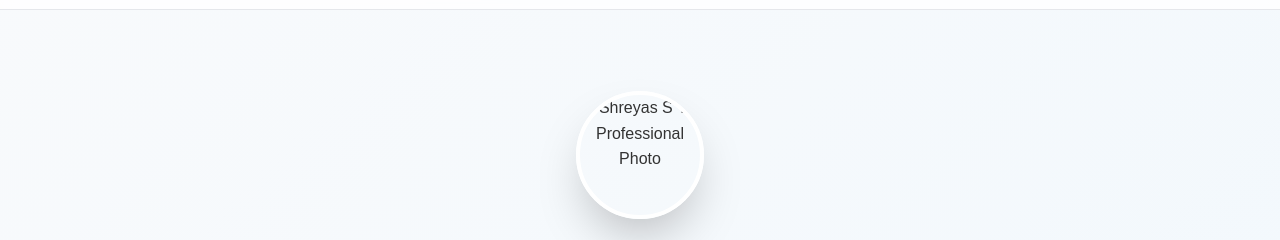
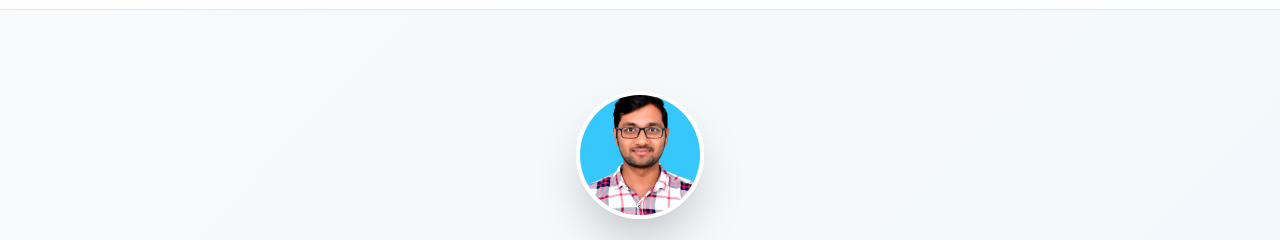
Before and after one commit to shreyasdevang8545/static-web-resume, a plain HTML site: page index.html in a window 1280 px wide. Shown: the part 47-287 px from the top of the page. Drawn offline with Linux system fonts and the light colour scheme.

Commit message:
Update index.html

```diff
--- a/index.html
+++ b/index.html
@@ -42,7 +42,7 @@
             <div class="hero-content">
                 <div class="profile-section">
                     <div class="profile-image">
-                        <img src="images/shreyas-profile.png" alt="Shreyas S Y - Professional Photo">
+                        <img src="images/shreyas-profile.JPG" alt="Shreyas S Y - Professional Photo">
                     </div>
                     <h1 class="hero-title">Shreyas S Y</h1>
                     <p class="hero-subtitle">
```
